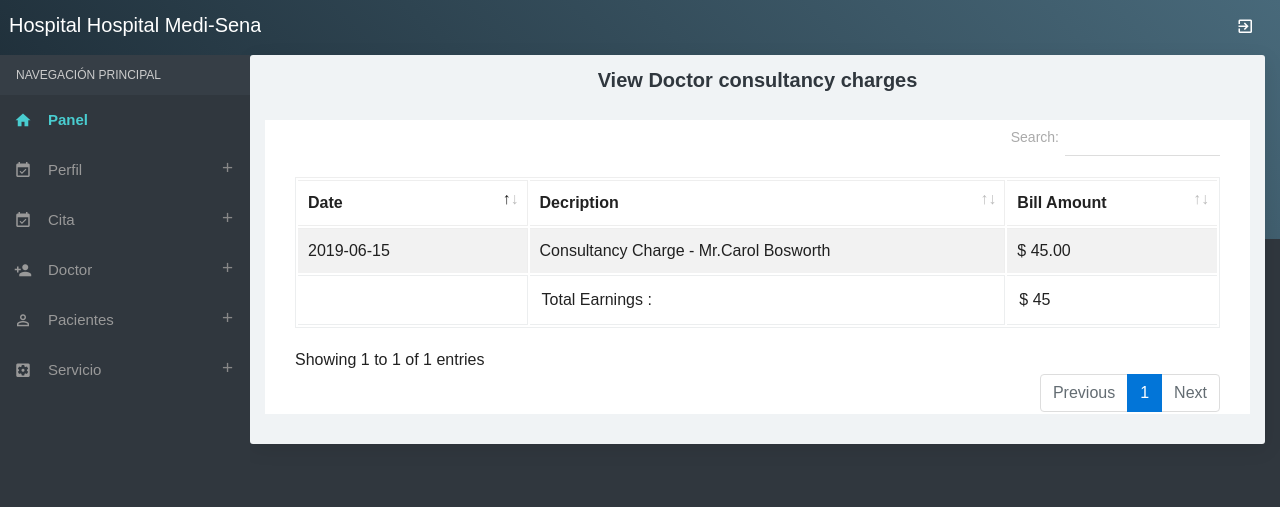
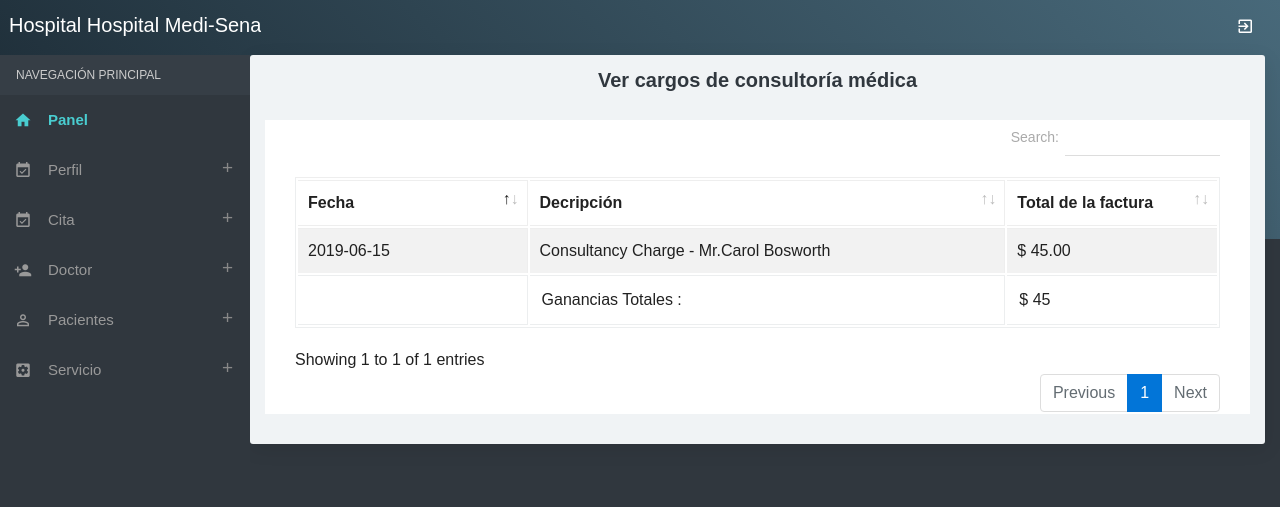
Before and after one commit to EdwinEc09/proyecto-final-php, a PHP site: page /viewdoctorconsultancycharge.php in a window 1280 px wide. Shown: the top 507 px of the page. Run offline with PHP 8.4, Linux system fonts and the light colour scheme; the visitor is signed in with stand-in values (Sample User, id 1); data comes from the database, SQL or seed files in the repository; data that the repository does not hold is empty; some libraries are stand-ins or nearby versions.

Commit message:
interfaz de doctor finalizada

```diff
--- a/hospital-management/viewdoctorconsultancycharge.php
+++ b/hospital-management/viewdoctorconsultancycharge.php
@@ -14,7 +14,7 @@ if(isset($_GET['delid']))
 ?>
 <div class="container-fluid">
 	<div class="block-header">
-		<h2 class="text-center">View Doctor consultancy charges</h2>
+		<h2 class="text-center">Ver cargos de consultoría médica</h2>
 
 	</div>
 
@@ -24,9 +24,9 @@ if(isset($_GET['delid']))
 		<table class="table table-bordered table-striped table-hover js-exportable dataTable" >
 			<thead>
 				<tr>
-					<th width="97" scope="col">Date</th>
-					<th width="245" scope="col">Decription</th>
-					<th width="86" scope="col">Bill Amount</th>
+					<th width="97" scope="col">Fecha</th>
+					<th width="245" scope="col">Decripción</th>
+					<th width="86" scope="col">Total de la factura</th>
 				</tr>
 			</thead>
 			<tbody>
@@ -101,7 +101,7 @@ if(isset($_GET['delid']))
 			<tfoot>
 				<tr>
 					<td></td>
-					<td>Total Earnings :</td>
+					<td>Ganancias Totales :</td>
 					<td>$ <?php echo ($billamt + $taxamt)  - $rsbilling_records['discount'] ; ?></td>
 				</tr>
 			</tfoot>
```
Also changed, not shown: hospital-management/viewdoctortimings.php (+5 -5 lines), hospital-management/viewpatient.php (+4 -4 lines), hospital-management/viewtreatmentrecord.php (+6 -6 lines).
